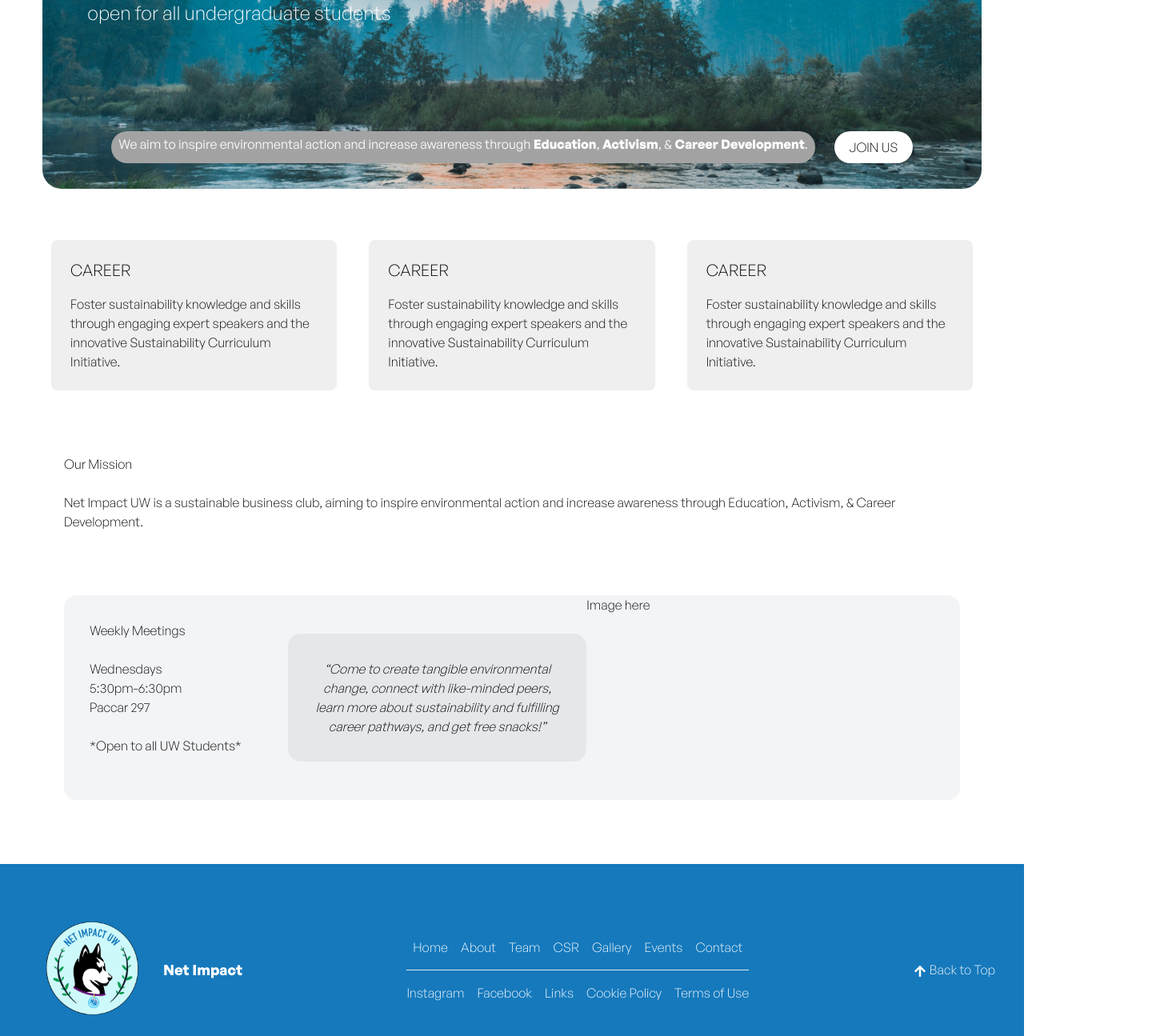
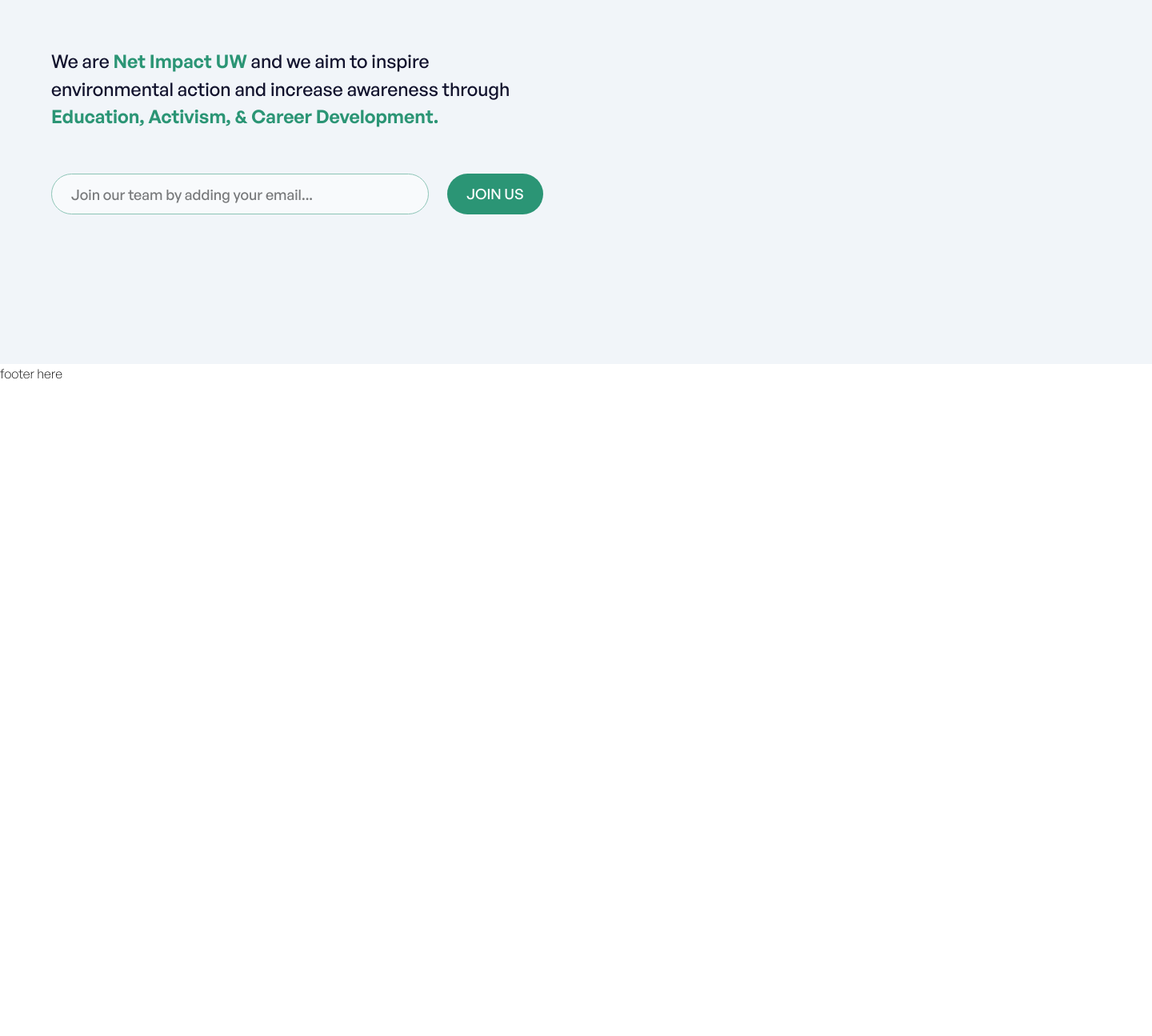
Before and after one commit to webimpactuw/net-impact, a Next.js app: page / in a window 1280 px wide. Shown: the part 360-1655 px from the top of the page at 80% size, 1440 px wide, since content can reach past the window. After the commit the page ends 839 px from the top, so only its background shows below. Built offline with nearby package versions, Linux system fonts and the light colour scheme.

Commit message:
initial splash page

```diff
--- a/src/app/Footer.tsx
+++ b/src/app/Footer.tsx
@@ -2,36 +2,37 @@ import Image from "next/image";
 import { FaArrowUp } from 'react-icons/fa';
 export default function Footer() {
     return (
-        <footer className="bg-background text-white text-center p-3">
-            <div className="container mx-auto px-6 pt-10 pb-6 flex items-center justify-between">
-                <div className="flex items-center">
-                    <img src="/NI+logo.png" alt="Net Impact Logo" className="h-40 w-40 mr-2" />
-                    <span className="font-bold text-lg">Net Impact</span>
-                </div>
-                <div>
-                    <div className="flex justify-center mb-4 space-x-4">
-                        <a href="/home" className="text-white hover:text-light">Home</a>
-                        <a href="/about" className="text-white hover:text-light">About</a>
-                        <a href="/team" className="text-white hover:text-light">Team</a>
-                        <a href="/csr" className="text-white hover:text-light">CSR</a>
-                        <a href="/gallery" className="text-white hover:text-light">Gallery</a>
-                        <a href="/events" className="text-white hover:text-light">Events</a>
-                        <a href="/contact" className="text-white hover:text-light">Contact</a>
-                    </div>
-                    <hr />
-                    <div className="flex justify-center mt-4 space-x-4">
-                        <a href="https://www.instagram.com" className="text-white hover:text-pink-500">Instagram</a>
-                        <a href="https://www.facebook.com" className="text-white hover:text-blue-600">Facebook</a>
-                        <a href="/links" className="text-white hover:text-light">Links</a>
-                        <a href="/cookie-policy" className="text-white hover:text-light">Cookie Policy</a>
-                        <a href="/terms-of-use" className="text-white hover:text-light">Terms of Use</a>
-                    </div>
-                </div>
-                <a href="#top" className="text-white hover:text-light focus:outline-none">
-                    <FaArrowUp className="inline-block mr-1" />
-                    Back to Top
-                </a>
-            </div>
-        </footer>
+        <div>footer here</div>
+        // <footer className="bg-background text-white text-center p-3">
+        //     <div className="container mx-auto px-6 pt-10 pb-6 flex items-center justify-between">
+        //         <div className="flex items-center">
+        //             <img src="/NI+logo.png" alt="Net Impact Logo" className="h-40 w-40 mr-2" />
+        //             <span className="font-bold text-lg">Net Impact</span>
+        //         </div>
+        //         <div>
+        //             <div className="flex justify-center mb-4 space-x-4">
+        //                 <a href="/home" className="text-white hover:text-light">Home</a>
+        //                 <a href="/about" className="text-white hover:text-light">About</a>
+        //                 <a href="/team" className="text-white hover:text-light">Team</a>
+        //                 <a href="/csr" className="text-white hover:text-light">CSR</a>
+        //                 <a href="/gallery" className="text-white hover:text-light">Gallery</a>
+        //                 <a href="/events" className="text-white hover:text-light">Events</a>
+        //                 <a href="/contact" className="text-white hover:text-light">Contact</a>
+        //             </div>
+        //             <hr />
+        //             <div className="flex justify-center mt-4 space-x-4">
+        //                 <a href="https://www.instagram.com" className="text-white hover:text-pink-500">Instagram</a>
+        //                 <a href="https://www.facebook.com" className="text-white hover:text-blue-600">Facebook</a>
+        //                 <a href="/links" className="text-white hover:text-light">Links</a>
+        //                 <a href="/cookie-policy" className="text-white hover:text-light">Cookie Policy</a>
+        //                 <a href="/terms-of-use" className="text-white hover:text-light">Terms of Use</a>
+        //             </div>
+        //         </div>
+        //         <a href="#top" className="text-white hover:text-light focus:outline-none">
+        //             <FaArrowUp className="inline-block mr-1" />
+        //             Back to Top
+        //         </a>
+        //     </div>
+        // </footer>
     );
 }
--- a/src/app/page.tsx
+++ b/src/app/page.tsx
@@ -1,78 +1,36 @@
 import Footer from "./Footer";
 import NavBar from "./components/NavBar";
-
-import bg from '../../public/headerimg.jpg';
 
 export default function Home() {
   return (
     <main>
       <NavBar />
-      <header className="m-auto">
-        <div className='relative m-auto my-5 h-[512px] w-11/12 bg-center bg-cover rounded-3xl bg-opacity-30' style={{
-          backgroundImage: `url(${bg.src})`
-        }}>
-          <div className="absolute top-[36%] left-14 w-1/2">
-            <h1 className="text-6xl uppercase text-white font-[900]">Net Impact UW</h1>
-            <h2 className="text-2xl text-white">We are a sustainable business club,<br/>open for all undergraduate students</h2>
+      <header className="w-[1440px] h-[751px] px-[64px] flex gap-[64px] items-center bg-slate-100">
+        <div className="w-[664px] h-[377px] flex gap-[64px] flex-col">
+          <div className="h-[105px]">
+            <h1 className="font-semibold text-[41px] leading-[110%]">Let's create a more</h1>
+            <h1 className="font-bold text-[53.679px] leading-[110%] uppercase text-[#2B9575]">Sustainable Future</h1>
           </div>
-          <div className="absolute bottom-0 w-full flex gap-6 justify-center py-8">
-            <div className="bg-neutral-400 w-3/4 h-10 rounded-full text-center leading-8 text-white font-[400]">
-              <p>We aim to inspire environmental action and increase awareness through <strong>Education</strong>, <strong>Activism</strong>, & <strong>Career Development</strong>.</p>
+          <div className="w-[615px] h-[93px]">
+            <p className="text-[#11122D] text-[23px] font-medium">We are <strong className="text-[#2B9575] font-semibold">Net Impact UW</strong> and we aim to inspire environmental action and increase awareness through <strong className="text-[#2B9575] font-semibold">Education, Activism, & Career Development.</strong></p>
+          </div>
+          <div className="w-[615px] h-[51px] flex gap-[23px]">
+            <div className="w-[472px] h-[51px] py-[12px] px-[24px] bg-white border-[1px] border-[#2B9575] rounded-full text-[18px] font-medium opacity-50">
+              Join our team by adding your email...
             </div>
-            <button className="bg-white w-1/12 h-10 rounded-full text-center">
-              JOIN US
-            </button>
+            <div className="w-[120px] h-[51px] flex bg-[#2B9575] uppercase rounded-full justify-center items-center">
+              <p className="text-[18px] font-medium text-white">Join Us</p>
+            </div>
           </div>
         </div>
+        <div>
+        </div>
       </header>
-
-      <div className="flex gap-10 m-16">
-        <div className="bg-[#EFEFEF] rounded-lg p-6">
-          <h2 className="text-xl uppercase mb-4">Career</h2>
-          <p className="font-light">Foster sustainability knowledge and skills through engaging expert speakers and the innovative Sustainability Curriculum Initiative.</p>
-        </div>
-
-        <div className="bg-[#EFEFEF] rounded-lg p-6">
-          <h2 className="text-xl uppercase mb-4">Career</h2>
-          <p className="font-light">Foster sustainability knowledge and skills through engaging expert speakers and the innovative Sustainability Curriculum Initiative.</p>
-        </div>
-
-        <div className="bg-[#EFEFEF] rounded-lg p-6">
-          <h2 className="text-xl uppercase mb-4">Career</h2>
-          <p className="font-light">Foster sustainability knowledge and skills through engaging expert speakers and the innovative Sustainability Curriculum Initiative.</p>
-        </div>
-      </div>
-
-      <div className="m-20">
-        Our Mission
-        <br /><br />
-        Net Impact UW is a sustainable business club, aiming to inspire environmental action and increase awareness through Education, Activism, & Career Development.
-      </div>
-
-      <div className="bg-gray-100 flex m-20 rounded-2xl">
-        <div className="w-1/4 p-8 rounded">
-          Weekly Meetings
-          <br /><br />
-          Wednesdays<br/>
-          5:30pm-6:30pm<br/>
-          Paccar 297
-          <br /><br />
-          *Open to all UW Students*
-        </div>
-        <div className="bg-gray-200 w-1/3 my-12 text-center p-8 italic rounded-2xl">
-        “Come to create tangible environmental change, connect with like-minded peers, learn more about sustainability and fulfilling career pathways, and get free snacks!”
-        </div>
-        <div className="w-1/4">
-          Image here
-        </div>
-      </div>
-
       {/* TODO: New splash homepage
       TODO: "Our Mission"
       TODO: Current Information
       TODO: "Our Values"
       TODO: Past Sponsors */}
-
       <Footer/>
     </main>
   );
```
